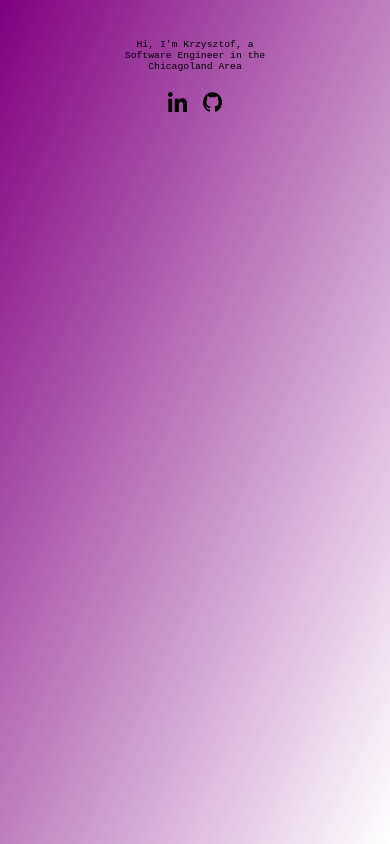
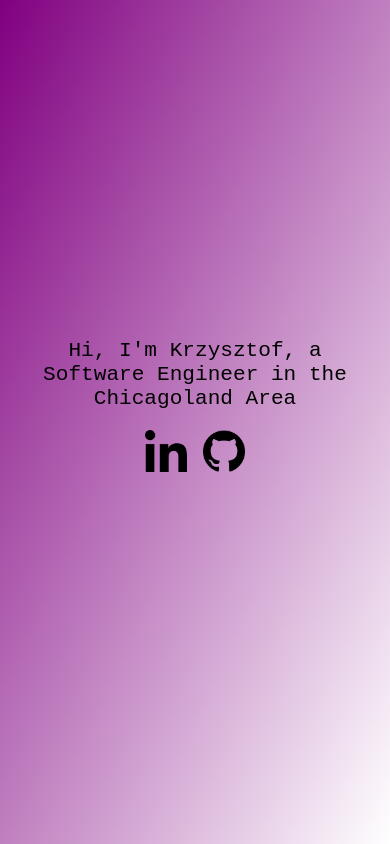
Before and after one commit to KRIS-RUSIN/KRIS-RUSIN.github.io, a React (Create React App) app: page / in a window 390 px wide. Built offline with nearby package versions, Linux system fonts and the light colour scheme.

Commit message:
phone friendly and centered

```diff
--- a/src/css/App.css
+++ b/src/css/App.css
@@ -1,4 +1,5 @@
 .App {
+  margin-top: 40vh;
   width: 100%;
   height: 100%;
 }
--- a/src/css/styles.css
+++ b/src/css/styles.css
@@ -6,6 +6,7 @@
   min-width: fit-content;
   min-height: fit-content;
 }
+@media screen and (orientation: landscape) {
   .SocialMediaStyle a {
     margin-left: 2%;
     margin-right: 2%;
@@ -19,17 +20,52 @@
   .SocialMediaStyle a img:hover {
     transform: scale(1.5);
   }
+}
+@media screen and (orientation: portrait) {
+  .SocialMediaStyle a {
+    margin-left: 2%;
+    margin-right: 2%;
+    min-width: fit-content;
+    min-height: fit-content;
+  }
+  .SocialMediaStyle a img {
+    max-width: 5vh;
+    transition: 0.5s all ease-in-out;
+  }
+  .SocialMediaStyle a img:hover {
+    transform: scale(1.5);
+  }
+}
 .IntroBlockStyle {
   margin: 10% auto 0;
   display: flex;
   justify-content: center;
-  height: 40%;
-  width: 40%;
   text-align: center;
   min-height: fit-content;
 }
+@media screen and (orientation: landscape) {
+  .IntroBlockStyle {
+    height: 40%;
+    width: 40vw;
+  }
+}
+@media screen and (orientation: portrait) {
+  .IntroBlockStyle {
+    height: 40%;
+    width: 40vh;
+  }
+}
+.IntroBlockStyle label {
+  font-family: 'Courier New', Courier, monospace;
+}
+@media screen and (orientation: landscape) {
   .IntroBlockStyle label {
     font-size: 2.5vw;
-  font-family: 'Courier New', Courier, monospace;
+  }
+}
+@media screen and (orientation: portrait) {
+  .IntroBlockStyle label {
+    font-size: 2.5vh;
+  }
 }
 /*# sourceMappingURL=styles.css.map */
--- a/src/less/App.less
+++ b/src/less/App.less
@@ -1,5 +1,6 @@
 @app-size: 100%;
 .App {
+  margin-top: 40vh;
   width: @app-size;
   height: @app-size;
 }
--- a/src/less/styles.less
+++ b/src/less/styles.less
@@ -5,6 +5,7 @@
     justify-content: center;
     min-width: fit-content;
     min-height: fit-content;
+    @media screen and (orientation: landscape) {
         a {
             margin-left: 2%;
             margin-right: 2%;
@@ -18,18 +19,44 @@
                 }
             }
         }
-
+    }
+    @media screen and (orientation: portrait) {
+        a {
+            margin-left: 2%;
+            margin-right: 2%;
+            min-width: fit-content;
+            min-height: fit-content;
+            img {
+                max-width: 5vh;
+                transition: 0.5s all ease-in-out;
+                &:hover {
+                    transform: scale(1.5);
+                }
+            }
+        }
+    }
 }
 .IntroBlockStyle {
     margin: 10% auto 0;
     display: flex;
     justify-content: center;
-    height: 40%;
-    width: 40%;
     text-align: center;
     min-height: fit-content;
+    @media screen and (orientation: landscape) {
+        height: 40%;
+        width: 40vw;
+    }
+    @media screen and (orientation: portrait) {
+        height: 40%;
+        width: 40vh;
+    }
     label {
+        @media screen and (orientation: landscape) {
             font-size : 2.5vw;
+        }
+        @media screen and (orientation: portrait) {
+            font-size : 2.5vh;
+        }
         font-family: 'Courier New', Courier, monospace;
     }
 }
```
Also changed, not shown: 2 other files (tests, documents, lock files or other folders). Lines whose indentation alone changed are shown as unchanged.
